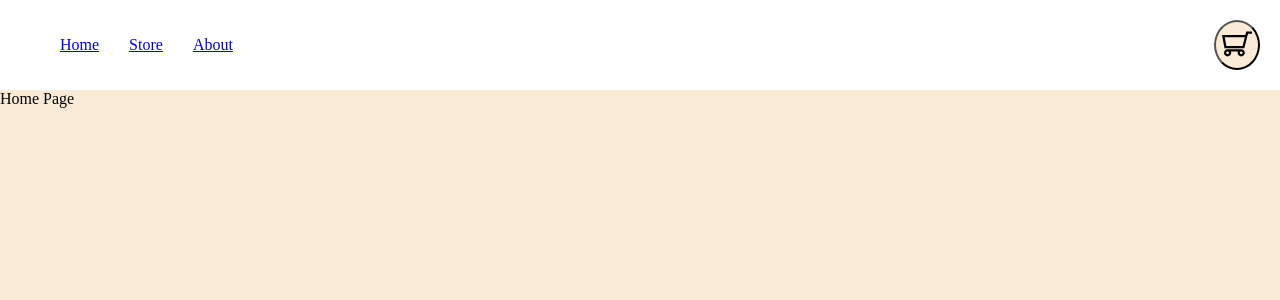
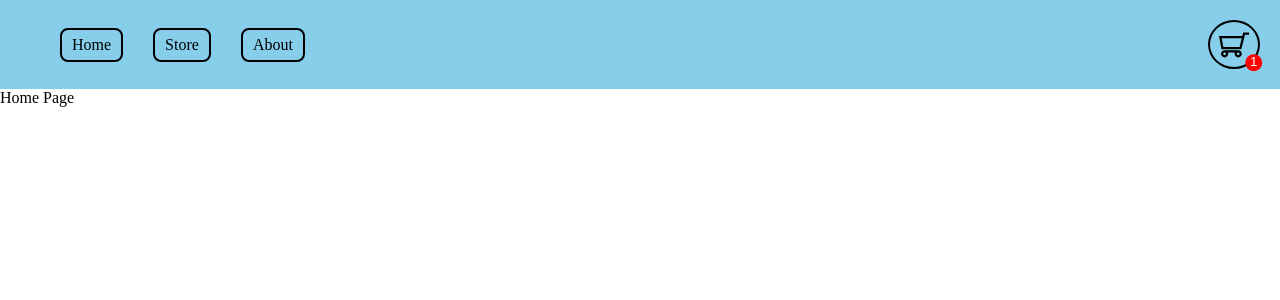
Before and after one commit to Yusef-H/shopping-cart, a React (Vite) app: page / in a window 1280 px wide. Shown: the top 300 px of the page. Built offline with nearby package versions, Linux system fonts and the light colour scheme.

Commit message:
basic styling for navbar

```diff
--- a/src/components/Navbar.jsx
+++ b/src/components/Navbar.jsx
@@ -7,13 +7,14 @@ function Navbar() {
   return (
     <nav className='navbar'>
       <ul className='nav-list'>
-          <Link to="/">Home</Link>
-          <Link to="/Store">Store</Link>
-          <Link to="/About">About</Link>
+        <Link to="/">Home</Link>
+        <Link to="/Store">Store</Link>
+        <Link to="/About">About</Link>
       </ul>
 
       <button className='cart-btn'>
         <img src={cartSvg} alt="Cart" className='cart-icon' />
+        <div className="counter">1</div>
       </button>
     </nav>
   )
--- a/src/components/Router.jsx
+++ b/src/components/Router.jsx
@@ -4,7 +4,7 @@ import Home from "./Home";
 import Store from "./Store";
 import About from "./About";
 import Navbar from "./Navbar";
-import { Outlet} from "react-router-dom";
+import { Outlet } from "react-router-dom";
 import App from "../App";
 
 
--- a/src/styles/Navbar.css
+++ b/src/styles/Navbar.css
@@ -1,30 +1,67 @@
-.navbar{
+.navbar {
     display: flex;
     justify-content: space-between;
-    background-color: white;
-    padding: 20px;
-
-
+    align-items: center;
+    background-color: skyblue;
+    top: 0;
+    width: 100vw;
 }
 
-.nav-list{
+.nav-list {
     display: flex;
     justify-content: flex-start;
+    margin: 20px;
     gap: 30px;
 }
 
+.nav-list>* {
+    text-decoration: none;
+    text-align: center;
+    border: 2px solid black;
+    padding: 6px 10px;
+    color: black;
+    border-radius: 8px;
+}
 
-.nav-list button{
-    background: none;
-    border: none;
+.nav-list>*:hover {
+    background-color: white;
+}
 
+.nav-list>*:focus {
+    background-color: white;
 }
 
 
-.cart-btn{
+.cart-btn {
     border-radius: 50%;
-    background-color:antiquewhite;
+    padding-top: 5px;
+    background-color: skyblue;
+    border: 2px solid black;
+    position: relative;
+    margin: 20px;
 }
-.cart-icon{
+
+.cart-btn:hover {
+    cursor: pointer;
+    background-color: white;
+}
+
+.cart-icon {
     width: 30px;
+    padding: 3px;
 }
+
+.counter {
+    position: absolute;
+    bottom: 0;
+    right: 0;
+    transform: translate(25%, 25%);
+    width: 17px;
+    height: 17px;
+    border-radius: 50%;
+    background-color: red;
+    color: white;
+}
+
+/* Add media query for the menu button */
+@media (max-width: 400px) {}
--- a/src/styles/main.css
+++ b/src/styles/main.css
@@ -1,4 +1,4 @@
-body{
+body {
     margin: 0;
-    background-color: antiquewhite;
+    background-color: white;
 }
```
